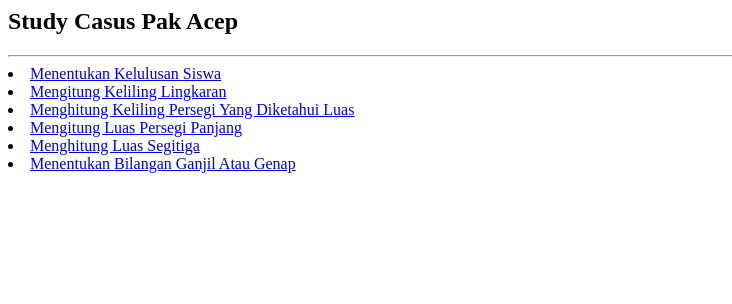
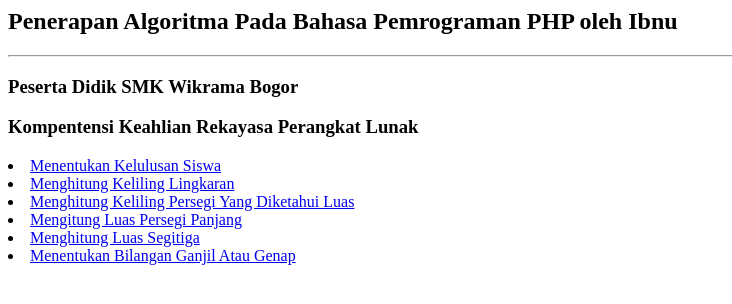
Before and after one commit to Ibnuwulidafisyawal/Study-Casus, a PHP site: page / in a window 1280 px wide. Shown: the top 304 px of the page, without its empty margins (0-732 px from the left). Run offline with PHP 8.4, Linux system fonts and the light colour scheme.

Commit message:
Add files via upload

```diff
--- a/index.php
+++ b/index.php
@@ -1,14 +1,16 @@
 <DOCTYPE html>
     <html>
         <head>
-            <title>Study Casus Pak Acep</title>
-            <td><h2>Study Casus Pak Acep</h2></td>
+            <title>Algoritma Dan php</title>
+            <td><h2>Penerapan Algoritma Pada Bahasa Pemrograman PHP oleh Ibnu</h2></td>
         </head>
 <hr>
 
         <body>
+            <td><h3>Peserta Didik SMK Wikrama Bogor</h3></td>
+            <td><h3>Kompentensi Keahlian Rekayasa Perangkat Lunak</h3></td>
             <li><a href="menentukan-klulsan-siswa.php">Menentukan Kelulusan Siswa</a></li>
-            <li><a href="menghitung-keliling-lingkaran.php">Mengitung Keliling Lingkaran</a></li>
+            <li><a href="menghitung-keliling-lingkaran.php">Menghitung Keliling Lingkaran</a></li>
             <li><a href="menghitung-keliling-prsgi-yg-dik-luas.php">Menghitung Keliling Persegi Yang Diketahui Luas</a></li>
             <li><a href="menghitung-luas-persegi-panjang.php">Mengitung Luas Persegi Panjang</a></li>
             <li><a href="menghitung-luas-segitiga.php">Menghitung Luas Segitiga</a></li>
```
